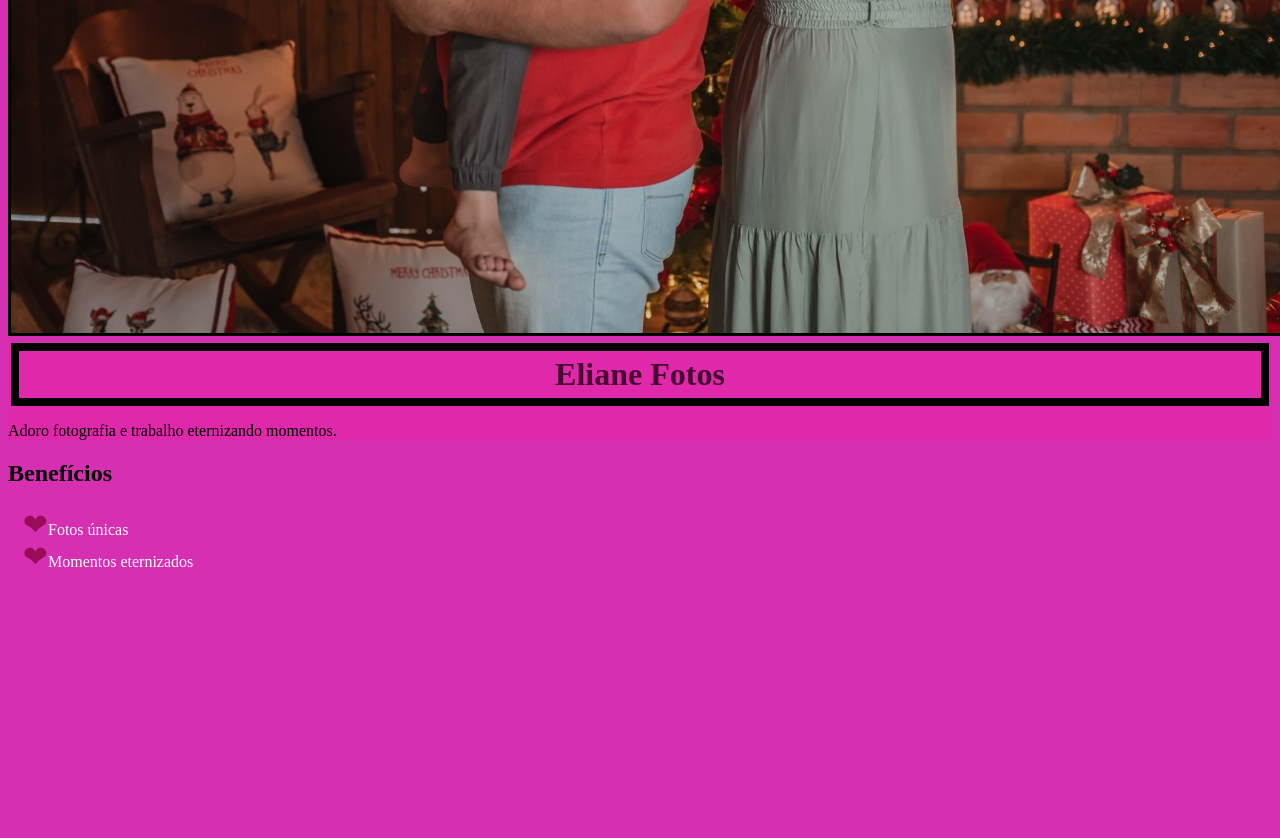
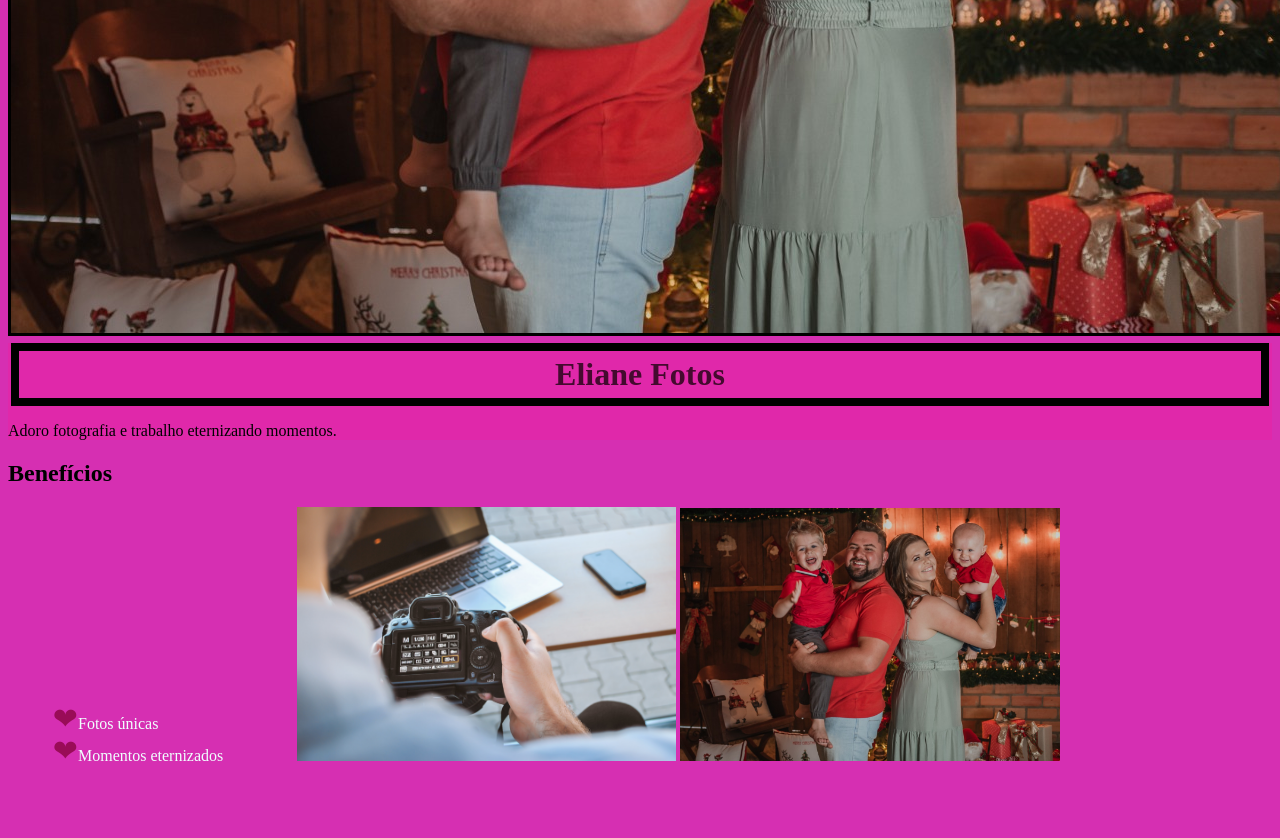
Before and after one commit to ProfessoraEliane/formacaoquinta, a plain HTML site: page index.html in a window 1280 px wide. Shown: the part 532-1370 px from the top of the page. Before the commit the page ends 1119 px from the top, so only its background shows below. Drawn offline with Linux system fonts and the light colour scheme.

Commit message:
Atualizando

```diff
--- a/index.html
+++ b/index.html
@@ -8,7 +8,7 @@
     <title>Eliane Fotos</title>
 </head>
 <body>
-    <img id="logo"src="logo.jpeg">
+    <img id="logo"src="imagens.css/logo.jpeg">
     <div class="texto-principal">
         <h1>Eliane Fotos</h1>
         <p>Adoro fotografia e trabalho eternizando momentos. </p>
@@ -19,6 +19,8 @@
             <li class="itens"> Fotos únicas</li>
             <li class="itens">  Momentos eternizados</li>
         </ul>
+        <img class="foto" src="imagens.css/foto.jpg">
+        <img class="foto" src="imagens.css/logo.jpeg">
     </div>
 </body>
 </html>
--- a/style.css
+++ b/style.css
@@ -14,3 +14,5 @@ li::marker {
     content: "\2764";
     color: rgb(153, 12, 87);
 }
+.foto { width: 30%; }
+ul {display: inline-block;padding: 70px;}
```
Also changed, not shown: imagens.css/foto.jpg (added), imagens.css/logo.jpeg (added).
